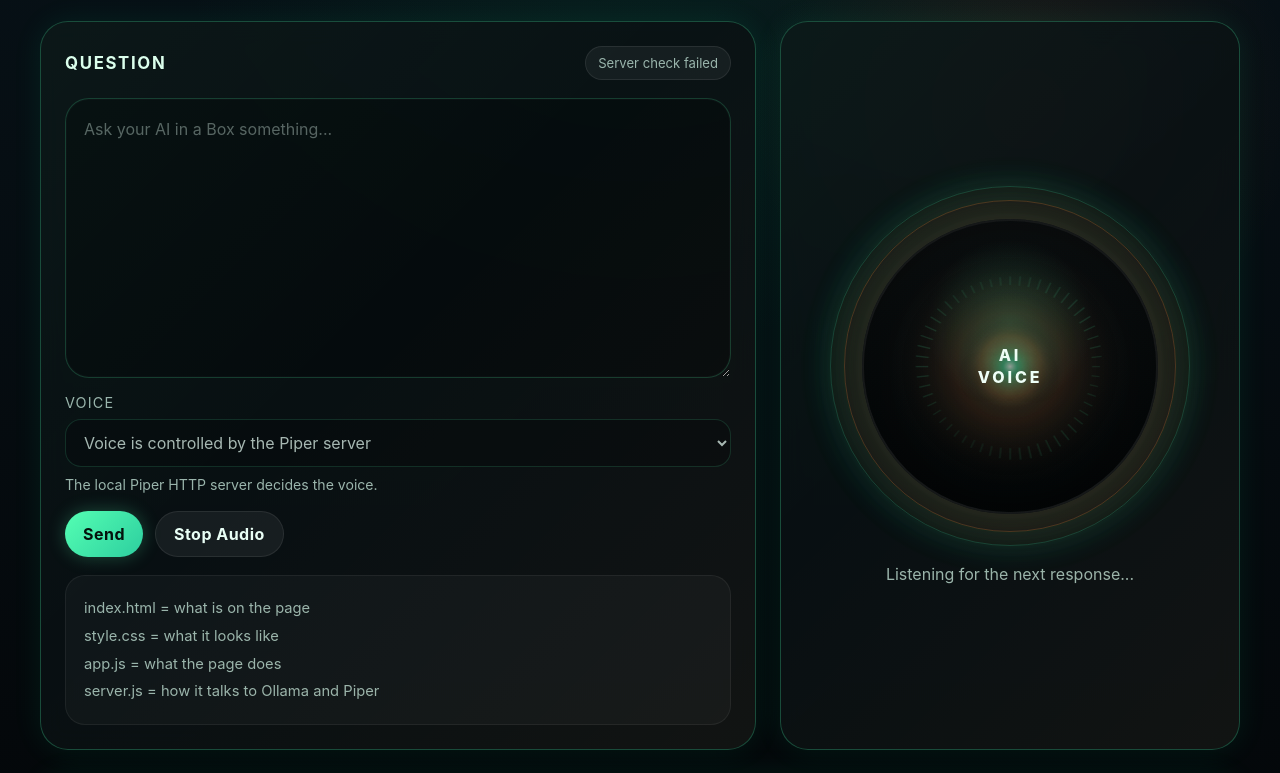
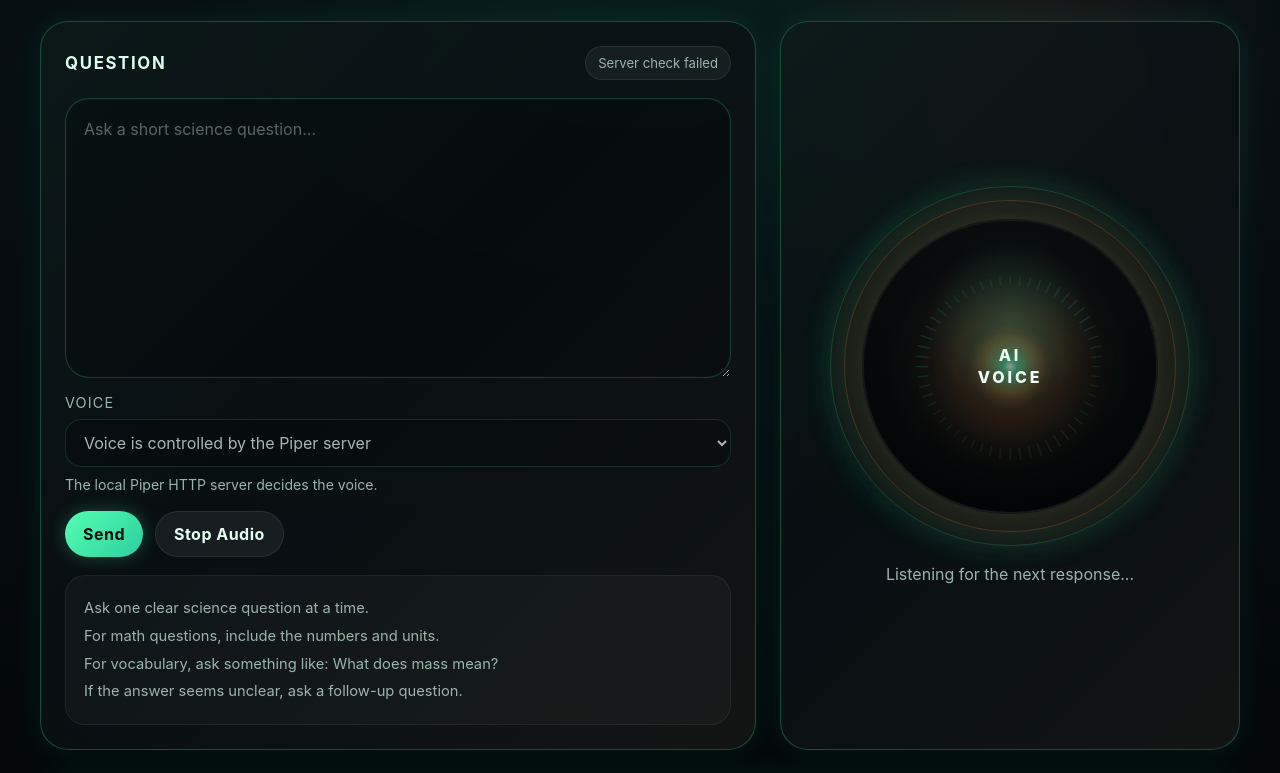
Before and after one commit to kjpallo/ai-in-a-box-ui, a website: page public/index.html in a window 1280 px wide. Shown: the part 115-888 px from the top of the page. Drawn offline with Linux system fonts and the light colour scheme; no server answers.

Commit message:
Replace developer notes with student directions

```diff
--- a/public/index.html
+++ b/public/index.html
@@ -25,8 +25,7 @@
             <textarea
               id="messageInput"
               name="message"
-              placeholder="Ask your AI in a Box something..."
-              rows="10"
+              placeholder="Ask a short science question..."              rows="10"
             ></textarea>
 
             <div class="voice-controls">
@@ -42,11 +41,11 @@
           </form>
 
           <div class="notes-block">
-            <p>index.html = what is on the page</p>
-            <p>style.css = what it looks like</p>
-            <p>app.js = what the page does</p>
-            <p>server.js = how it talks to Ollama and Piper</p>
-          </div>
+  <p>Ask one clear science question at a time.</p>
+  <p>For math questions, include the numbers and units.</p>
+  <p>For vocabulary, ask something like: What does mass mean?</p>
+  <p>If the answer seems unclear, ask a follow-up question.</p>
+</div>
         </section>
 
         <section class="voice-panel panel">
```
